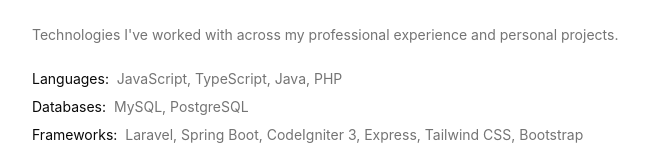
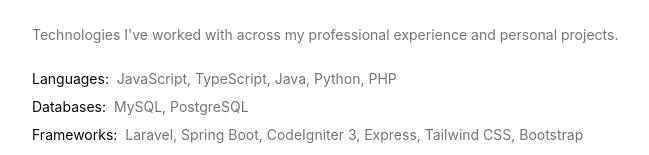
Before and after one commit to Cedrickkk/hulaanmo, a React (Vite) app: page /skills in a window 1280 px wide. Shown: the part 291-446 px from the top of the page, without its empty margins (296-945 px from the left). Built offline with nearby package versions, Linux system fonts and the light colour scheme.

Commit message:
update languages skill to include Python

```diff
--- a/src/data/skill.ts
+++ b/src/data/skill.ts
@@ -4,7 +4,7 @@
 };
 
 export const skills: Skill[] = [
-  { label: "Languages", items: "JavaScript, TypeScript, Java, PHP" },
+  { label: "Languages", items: "JavaScript, TypeScript, Java, Python, PHP" },
   { label: "Databases", items: "MySQL, PostgreSQL" },
   {
     label: "Frameworks",
```
